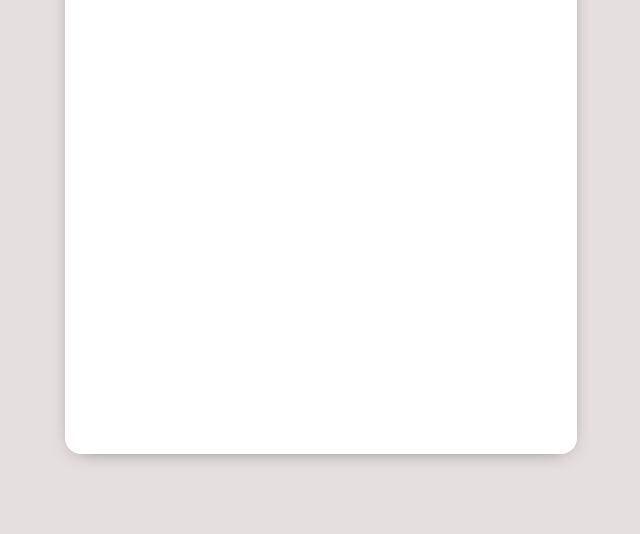
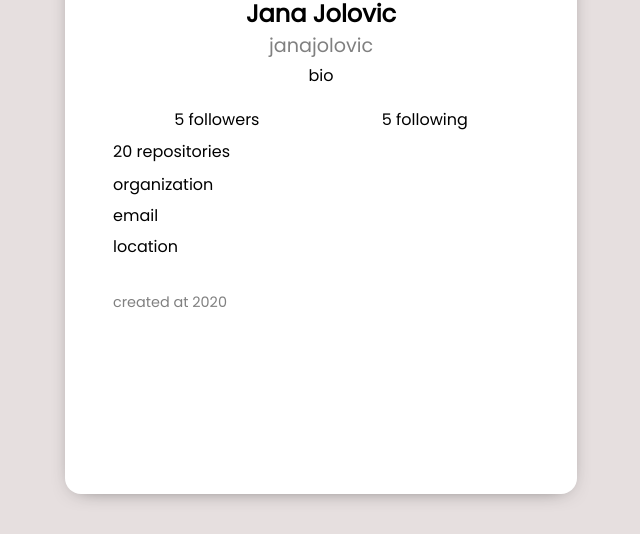
Before and after one commit to janajolovic/githubAPI-project, a plain HTML site: page index.html in a window 1280 px wide. Shown: the part 266-800 px from the top of the page, without its empty margins (319-959 px from the left). Drawn offline with Linux system fonts and the light colour scheme; no server answers.

Commit message:
style for card

```diff
--- a/app.js
+++ b/app.js
@@ -0,0 +1,15 @@
+
+
+// fetch("https://api.github.com/users/janajolovic")
+//     .then(res => res.json())
+//     .then(data => console.log(data))
+
+
+
+const getData = async () => {
+    const response = await fetch("https://api.github.com/users/janajolovic")
+    const data = await response.json();
+    console.log(data)
+}
+
+getData()
--- a/index.html
+++ b/index.html
@@ -1,6 +1,15 @@
 <!DOCTYPE html>
 <html lang="en">
 <head>
+    <link rel="stylesheet" href="https://cdnjs.cloudflare.com/ajax/libs/font-awesome/6.0.0-beta2/css/all.min.css"
+    integrity="sha512-YWzhKL2whUzgiheMoBFwW8CKV4qpHQAEuvilg9FAn5VJUDwKZZxkJNuGM4XkWuk94WCrrwslk8yWNGmY1EduTA=="
+    crossorigin="anonymous"
+    referrerpolicy="no-referrer" />
+
+    <link rel="preconnect" href="https://fonts.googleapis.com">
+    <link rel="preconnect" href="https://fonts.gstatic.com" crossorigin>
+    <link href="https://fonts.googleapis.com/css2?family=Open+Sans&family=Poppins&display=swap" rel="stylesheet">
+
     <meta charset="UTF-8">
     <meta http-equiv="X-UA-Compatible" content="IE=edge">
     <meta name="viewport" content="width=device-width, initial-scale=1.0">
@@ -10,7 +19,21 @@
 <body>
     <div class="container">
         <div class="card">
-            <h1>jana</h1>
+            <img src="https://avatars.githubusercontent.com/u/72345853?v=4" alt="">
+            <h2>Jana Jolovic</h2>
+            <a href="" target="_blank" class="username">janajolovic</a>
+            <p>bio</p>
+            <div class="info">
+                <div class="follow">
+                    <button class="f followers">5 followers</button>
+                    <button class="f following">5 following</button>
+                </div>
+                <button class="repos">20 repositories</button>
+                <p>organization</p>
+                <p>email</p>
+                <p>location</p>
+                <p class="created">created at 2020</p>
+            </div>
         </div>
     </div>
 
--- a/style.css
+++ b/style.css
@@ -2,6 +2,10 @@
     margin: 0;
     padding: 0;
     box-sizing: border-box;
+}
+
+body {
+    font-family: 'Poppins', sans-serif;;
 }
 
 .container {
@@ -16,6 +20,74 @@
     box-shadow: 0px 4px 21px -12px rgba(0, 0, 0, 0.79);
     border-radius: 1rem;
     width: 40%;
-    height: 80%;
+    height: 90%;
     background-color: white;
+    display: flex;
+    align-items: center;
+    flex-direction: column;
+    padding: 2rem 3rem;
 }
+
+.card img {
+    width: 180px;
+    height: 180px;
+    border-radius: 50%;
+    justify-self: center;
+}
+
+.info {
+    width: 100%;
+    display: flex;
+    justify-content: center;
+    align-items: flex-start;
+    flex-direction: column;
+    margin: 1rem 0;
+}
+
+.follow {
+    display: flex;
+    justify-content: space-around;
+    align-items: center;
+    flex-direction: row;
+    width: 100%;
+}
+
+p {
+    margin: 3px 0;
+}
+
+h2 {
+    margin-top: 10px;
+}
+
+.created {
+    margin-top: 30px;
+    color: gray;
+    font-size: 90%;
+}
+
+.username {
+    color: gray;
+    font-size: 120%;
+    text-decoration: none;
+}
+
+.username:hover {
+    text-decoration: underline;
+}
+
+.card button {
+    outline: none;
+    border: none;
+    background-color: transparent;
+    font-family: "Poppins", sans-serif;
+    font-size: 100%;
+}
+
+.card button:hover {
+    color: gray;
+}
+
+.repos {
+    margin: 7px 0 5px 0;
+}
```
